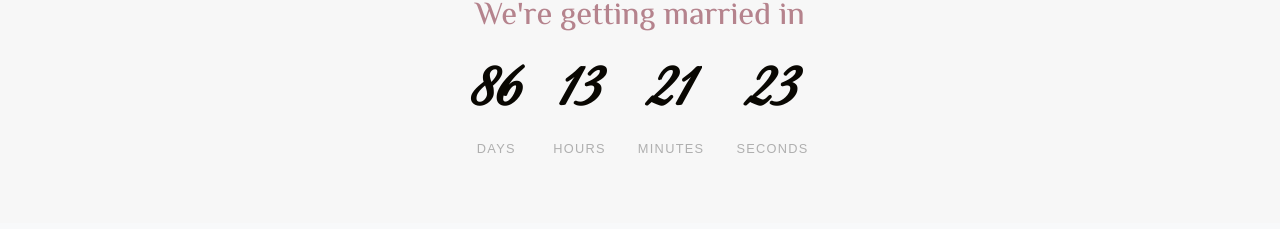
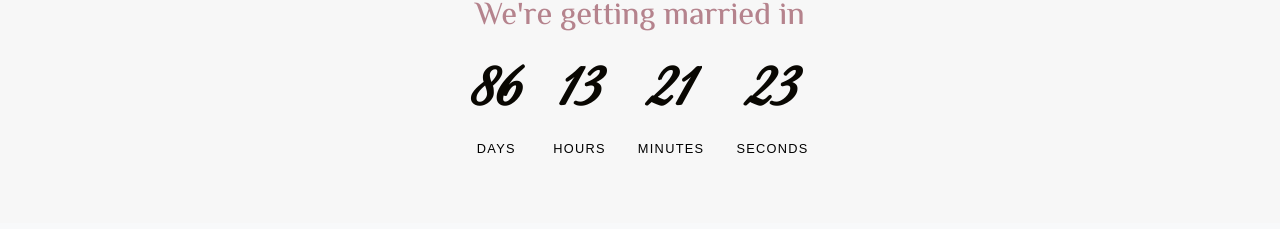
Before and after one commit to BiancaTelan/wedding-website, a React (Vite) app: page / in a window 1280 px wide. Shown: the part 867-1096 px from the top of the page. Built offline with nearby package versions, Linux system fonts and the light colour scheme.

Commit message:
edited countdown

```diff
--- a/src/components/Countdown.css
+++ b/src/components/Countdown.css
@@ -37,7 +37,7 @@
   font-size: 0.8rem;
   font-weight: 400;
   letter-spacing: 0.1em;
-  color: #AFAFAF;
+  color: black;
   text-transform: uppercase;
 }
 
```
